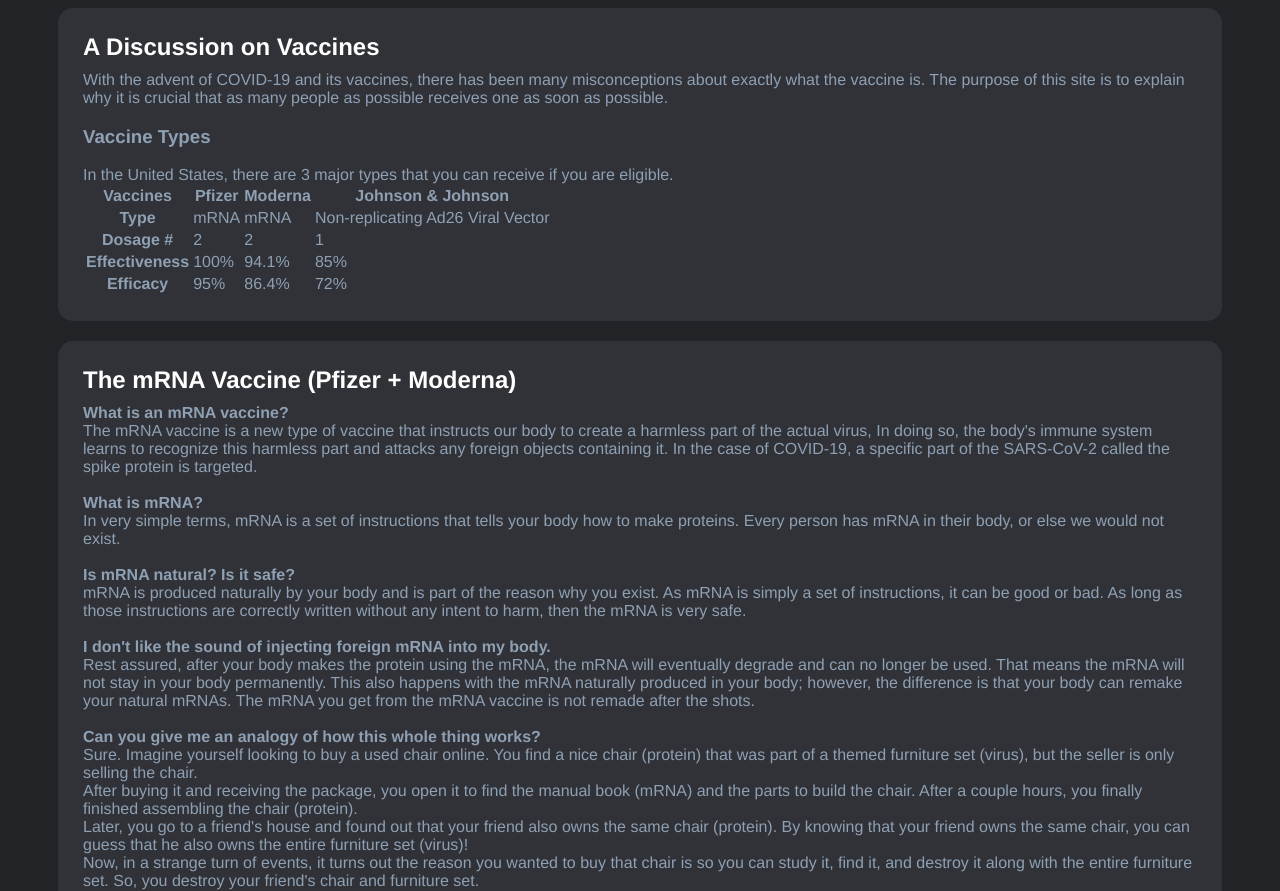
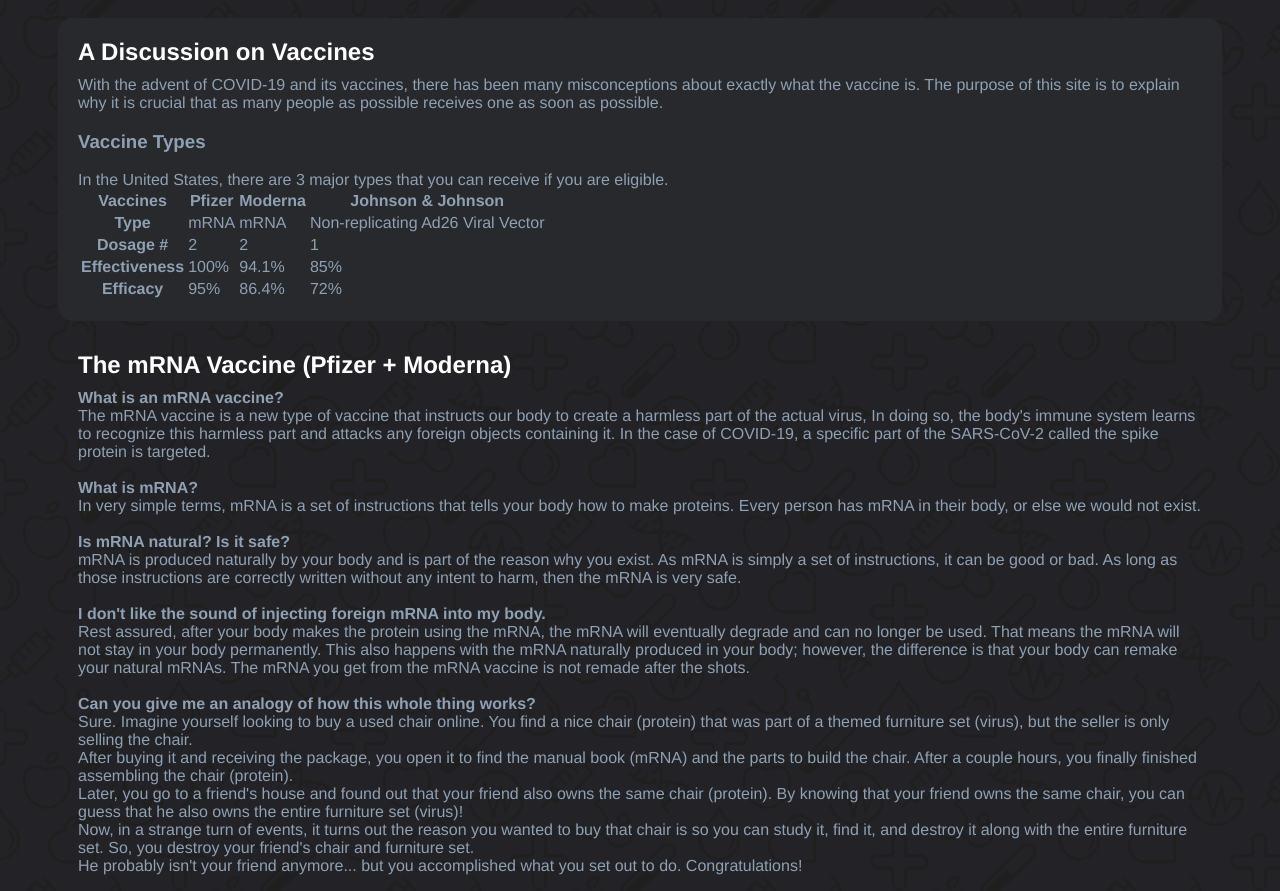
Before and after one commit to ako1992/ako1992.github.io, a plain HTML site: page index.html in a window 1280 px wide. Shown: the part 148-1039 px from the top of the page. Drawn offline with Linux system fonts and the light colour scheme.

Commit message:
background update

```diff
--- a/index.html
+++ b/index.html
@@ -8,14 +8,14 @@
   </head>
   <body>
     <header>
-      <h1>Vaccine Cheat Sheet</h1>
+      <h1>Vaccines</h1>
       <nav>
         <a href="about.html">About</a>
       </nav>
     </header>
     <main>
       <article>
-        <section class="introduction">
+        <section class="boxbg">
           <h2>A Discussion on Vaccines</h2>
           With the advent of COVID-19 and its vaccines, there has been many misconceptions about exactly what the vaccine is. The purpose of this site is to explain why it is crucial that as many people as possible receives one as soon as possible.<br>
           <h3>Vaccine Types</h3>
@@ -53,7 +53,7 @@
             </tr>
           </table>
         </section>
-        <section>
+        <section class="box">
           <h2>The mRNA Vaccine (Pfizer + Moderna)</h2>
           <b>What is an mRNA vaccine?</b><br>
           The mRNA vaccine is a new type of vaccine that instructs our body to create a harmless part of the actual virus, In doing so, the body's immune system learns to recognize this harmless part and attacks any foreign objects containing it. In the case of COVID-19, a specific part of the SARS-CoV-2 called the spike protein is targeted.<br><br>
@@ -68,9 +68,9 @@
           After buying it and receiving the package, you open it to find the manual book (mRNA) and the parts to build the chair. After a couple hours, you finally finished assembling the chair (protein).<br>
           Later, you go to a friend's house and found out that your friend also owns the same chair (protein). By knowing that your friend owns the same chair, you can guess that he also owns the entire furniture set (virus)!<br>
           Now, in a strange turn of events, it turns out the reason you wanted to buy that chair is so you can study it, find it, and destroy it along with the entire furniture set. So, you destroy your friend's chair and furniture set. <br>
-          He probably isn't your friend anymore... but you accomplished what you set out to do. Congratulations!<br><br>
+          He probably isn't your friend anymore... but you accomplished what you set out to do. Congratulations!
         </section>
-        <section>
+        <section class="box">
           <h2>Johnson & Johnson</h2>
           <b>I have heard the Johnson & Johnson vaccine is the more "traditional" type of vaccine. Can you explain?</b><br>
           The J&J vaccine uses the traditional viral vector method, where the DNA of the COVID-19's spike protein is placed in the inactivated virus. Injection of this inactivated virus causes a complicated series of steps that eventually leads to the creation of the harmless spike protein. Sounds familiar? From there, your body mounts an immune resposne against the spike protein, protecting your body from the actual COVID-19 virus.<br><br>
@@ -78,9 +78,9 @@
           The keyword is "inactivated". Because we do not scienfitically consider viruses to be "living", we simply say they are "inactivated". However, for the purposes of understanding why this is safe, we can say that the virus is technically "dead" and cannot do its original intended function of making people ill. As we know with all dead things, they cannot simply come back to life to haunt us except in movies.<br>
           In addition, we are NOT using an inactivated COVID-19 virus. We are using another virus called the adenovirus.<br><br>
           <b>I just did some research and read that the inactivated virus is simply modified.</b><br>
-          Like clipping the wings of a bird to prevent them from flying, the inactivated virus is also "clipped" from doing its original functions.<br><br>
+          Like clipping the wings of a bird to prevent them from flying, the inactivated virus is also "clipped" from doing its original functions.
         </section>
-        <section>
+        <section class="box">
           <h2>Other Vaccine Misconceptions</h2>
           <b>I don't want to get the vaccine because its development were rushed compared to other vaccines. It's not safe.</b><br>
           The biggest difference between this vaccine and most other vaccines is that COVID-19 is a pandemic that has negatively affected everyone's lives in so many different ways. As a result, we have a vast abundance of resources and manpower that other vaccine developments could not have to get back to normality. In addition, vaccine research for coronavirus is not a new endeavor and has been worked on for many decades.<br><br>
--- a/style.css
+++ b/style.css
@@ -1,15 +1,23 @@
 body {
-  font-family: Helvetica, sans-serif;background-color:#222327;color:#8fa0b3;
+  font-family: Helvetica, sans-serif;
+  background-color:#222327;
+  color:#8fa0b3;
+  background-image: url('bgtile.png');
   padding-top: 30px;
   padding-right: 50px;
   padding-bottom: 30px;
   padding-left: 50px;
 }
-section {
-  background-color:#303238;
-  padding:25px;
+.boxbg {
+  background-color:#27292d;
+  padding:20px;
   border-radius:15px;
-  margin:20px 0;
+  margin:30px 0 0 0;
+}
+.box {
+  padding:20px;
+  border-radius:15px;
+  margin:10px 0 0 0;
 }
 h2 {
   margin: 0 0 10px;
```
Also changed, not shown: about.html (+3 -3 lines), bgtile.png (added).
